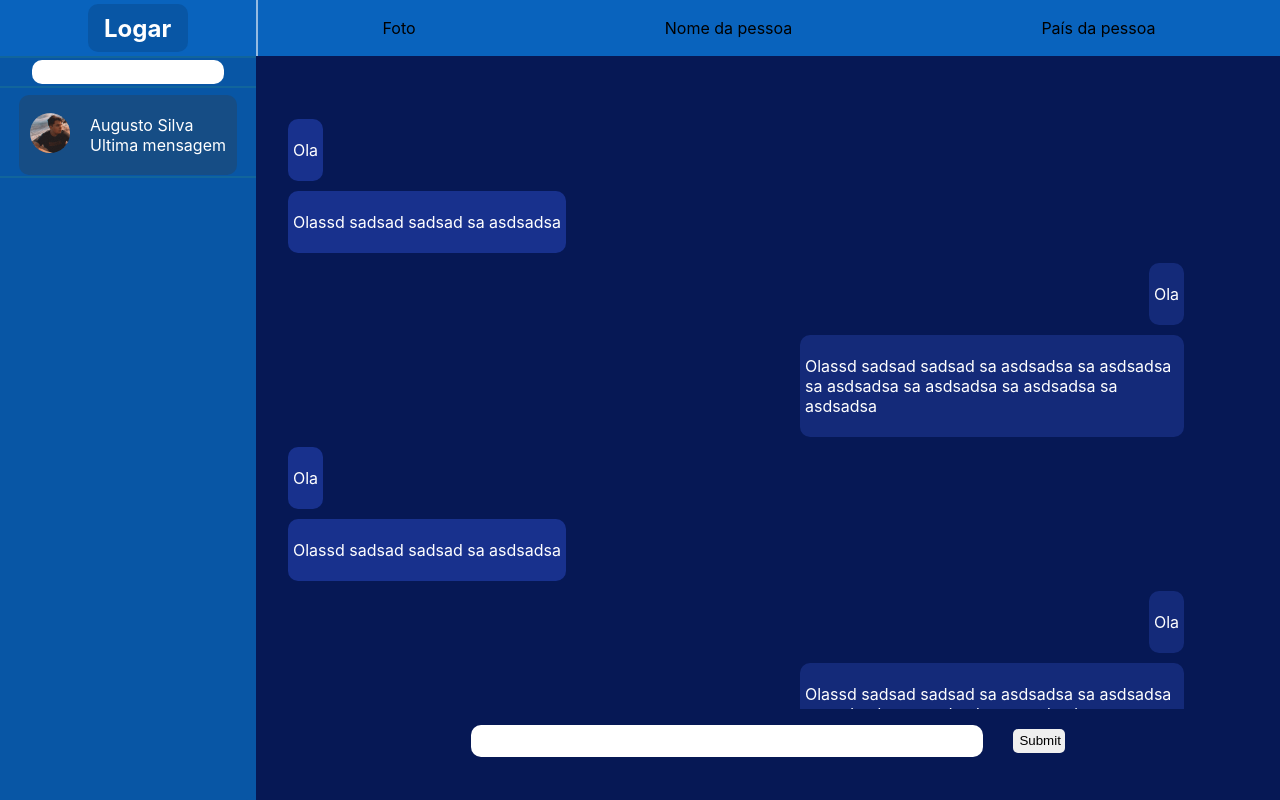
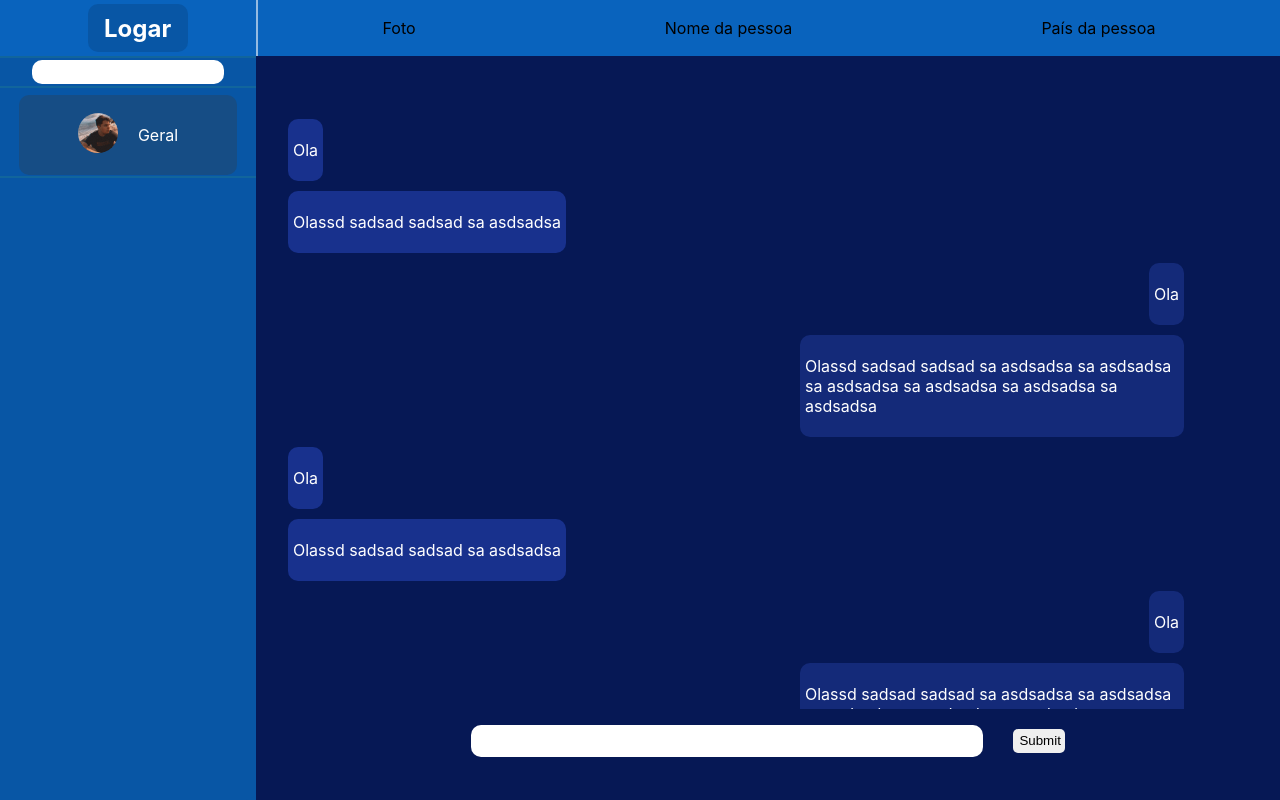
Before and after one commit to davi-souza2001/ChatSocial, a Next.js app: page / in a window 1280 px wide. Built offline with nearby package versions, Linux system fonts and the light colour scheme.

Commit message:
add box chat geral

```diff
--- a/src/components/BoxMessage/index.tsx
+++ b/src/components/BoxMessage/index.tsx
@@ -3,18 +3,20 @@ import Eu from '../../../public/pp.jpg'
 
 import styles from './BoxMessage.module.css'
 
-export default function index() {
+interface BoxProps{
+    img?: string ;
+    name: String;
+}
+
+export default function index(props: BoxProps) {
     return (
         <div className={styles.contentGeral}>
             <div className={styles.contentImageUser}>
-                <Image src={Eu} width={40} height={40}/>
+                <Image src={props.img || Eu} width={40} height={40}/>
             </div>
             <div>
                 <div>
-                    Augusto Silva
-                </div>
-                <div>
-                    Ultima mensagem
+                    {props.name}
                 </div>
             </div>
         </div>
--- a/src/components/ListMessages/index.tsx
+++ b/src/components/ListMessages/index.tsx
@@ -9,7 +9,7 @@ export default function index() {
                 <input type="text" />
             </div>
             <div className={styles.contentUserMessage}>
-                <BoxMessage />
+                <BoxMessage name={'Geral'}/>
             </div>
         </div>
     )
--- a/src/components/TopBar/index.tsx
+++ b/src/components/TopBar/index.tsx
@@ -7,7 +7,7 @@ import useAuth from '../../service/hook/useAuth'
 import styles from './TopBar.module.css'
 
 export default function ButtonAppBar() {
-  const { user } = useAuth()
+  const { user, loginGoogle } = useAuth()
 
   function logout() {
     Cookie.remove('Admin-cookie-social-chat')
@@ -23,7 +23,7 @@ export default function ButtonAppBar() {
           </div>
         )}
         <div className={styles.boxContent}>
-          {user?.name ? <h4  onClick={logout}>{user.name}</h4> : <h2>Logar</h2>}
+          {user?.name ? <h4  onClick={logout}>{user.name}</h4> : <h2 onClick={loginGoogle}>Logar</h2>}
         </div>
       </div>
       <div className={styles.contentNameUserMessage}>
```
